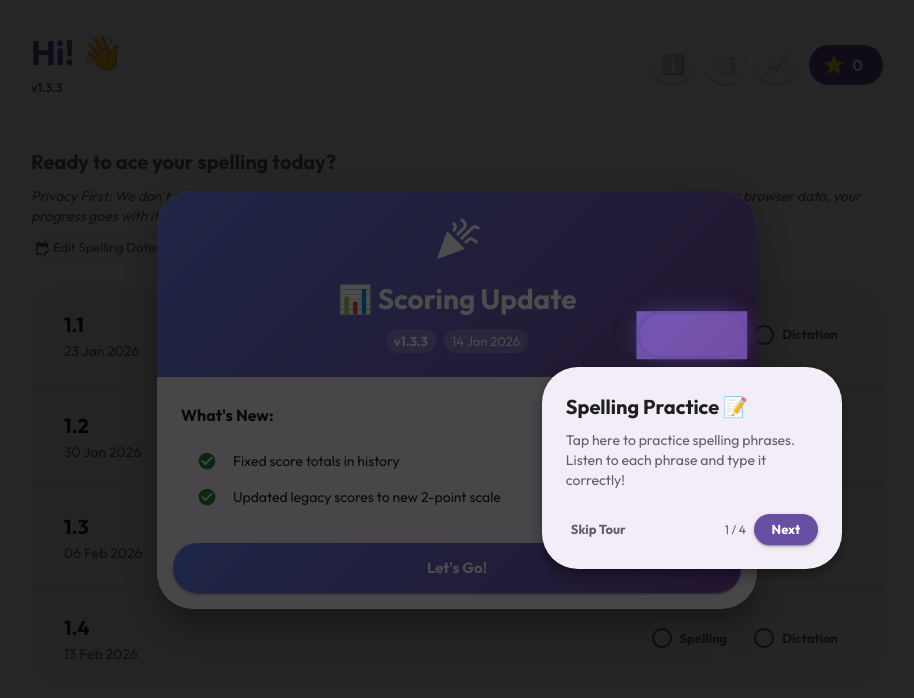
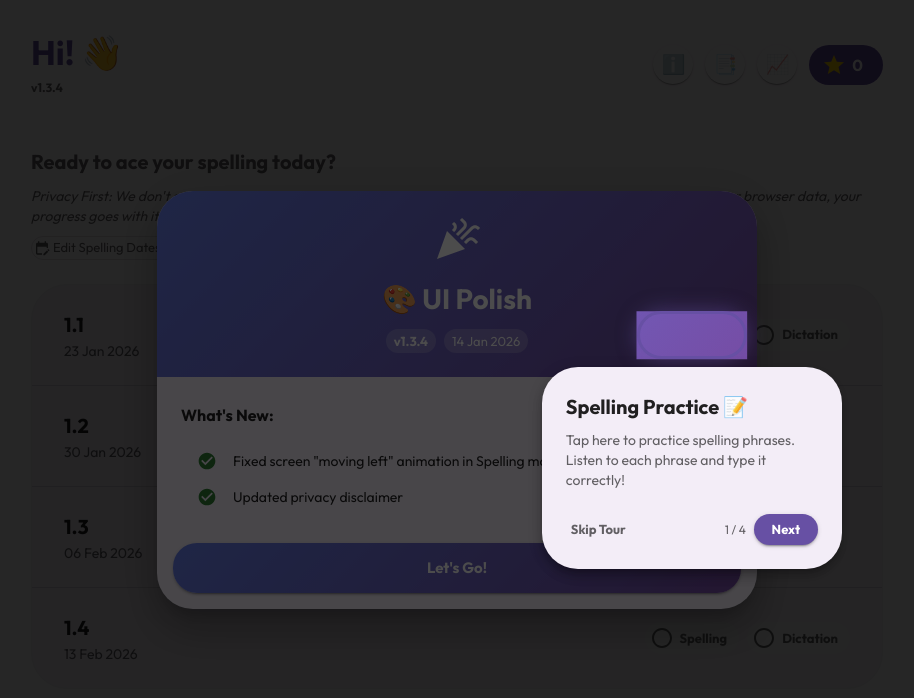
Before and after one commit to njytim-cyber/p4f-simple-spelling-app, a React (Vite) app: page / in a window 1280 px wide. Shown: the top 698 px of the page, without its empty margins (183-1097 px from the left). Built offline with nearby package versions, Linux system fonts and the light colour scheme; a web font is replaced by a local one.

Commit message:
v1.3.4: Fix animation jitter in SpellingMode

```diff
--- a/src/components/SpellingMode.tsx
+++ b/src/components/SpellingMode.tsx
@@ -210,10 +210,10 @@ const SpellingMode: React.FC<SpellingModeProps> = ({ exercise, onComplete, onBac
 
             <motion.div
                 key={index}
-                initial={{ x: 300, opacity: 0 }}
-                animate={{ x: 0, opacity: 1 }}
-                exit={{ x: -300, opacity: 0 }}
-                transition={{ type: 'spring', stiffness: 260, damping: 20 }}
+                initial={{ opacity: 0, y: 20 }}
+                animate={{ opacity: 1, y: 0 }}
+                exit={{ opacity: 0, y: -20 }}
+                transition={{ type: 'spring', stiffness: 260, damping: 25 }}
                 style={{ flexGrow: 1, display: 'flex', flexDirection: 'column' }}
             >
                 <Card
--- a/src/data/version.ts
+++ b/src/data/version.ts
@@ -3,7 +3,7 @@
 // - MINOR: New features (backwards compatible)
 // - PATCH: Bug fixes (backwards compatible)
 
-export const APP_VERSION = '1.3.3';
+export const APP_VERSION = '1.3.4';
 
 export interface ChangelogEntry {
     version: string;
@@ -13,6 +13,15 @@ export interface ChangelogEntry {
 }
 
 export const CHANGELOG: ChangelogEntry[] = [
+    {
+        version: '1.3.4',
+        date: '14 Jan 2026',
+        title: '🎨 UI Polish',
+        changes: [
+            'Fixed screen "moving left" animation in Spelling mode',
+            'Updated privacy disclaimer',
+        ],
+    },
     {
         version: '1.3.3',
         date: '14 Jan 2026',
```
